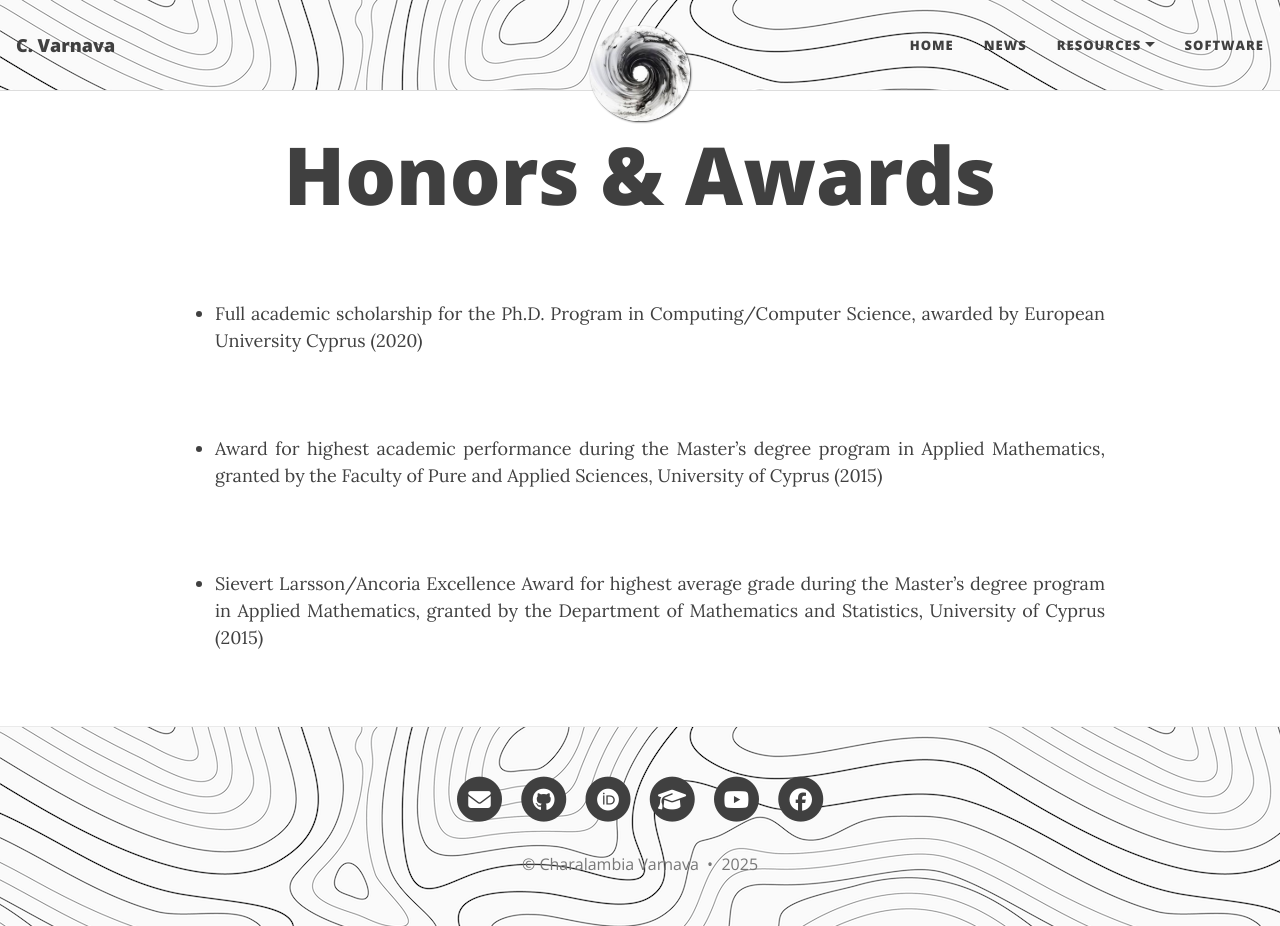
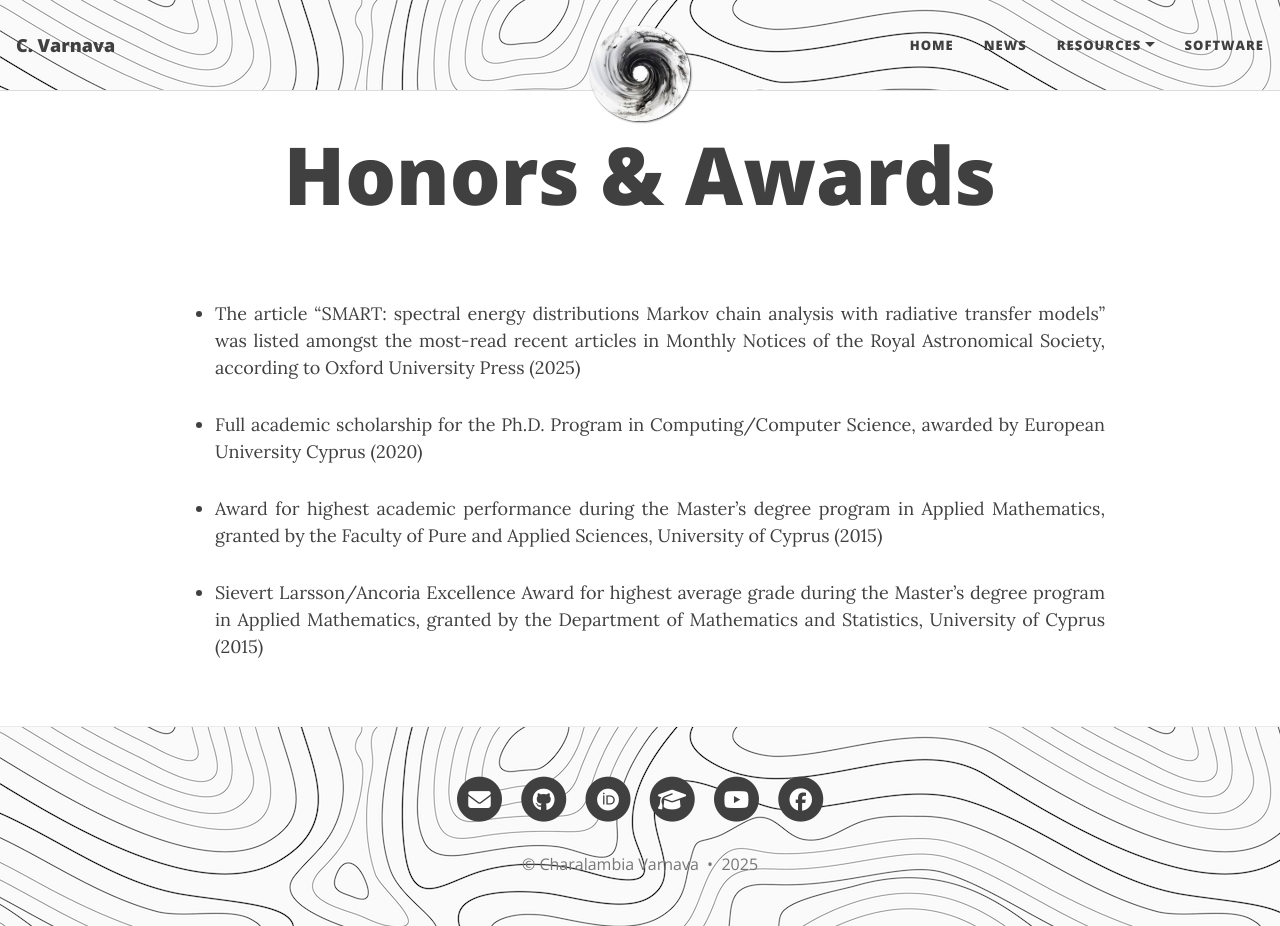
Before and after one commit to ch-var/ch-var.github.io, a Jekyll site: the page built from awards.html, in a window 1280 px wide and 926 px high. Built offline with Jekyll 4.4.1, drawn with Linux system fonts in a browser that asks for light colours.

Commit message:
Update awards.html

```diff
--- a/awards.html
+++ b/awards.html
@@ -23,14 +23,12 @@
 <br>
 <br>
 <ul>
+<li class="responsive-margin">The article “SMART: spectral energy distributions Markov chain analysis with radiative transfer models” was listed amongst the most-read recent articles in Monthly Notices of the Royal Astronomical Society, according to Oxford University Press (2025)</li>
+<p></p>
 <li class="responsive-margin">Full academic scholarship for the Ph.D. Program in Computing/Computer Science, awarded by European University Cyprus (2020)</li>
-<br>
-<br>
-<br>
+<p></p>
 <li class="responsive-margin">Award for highest academic performance during the Master’s degree program in Applied Mathematics, granted by the Faculty of Pure and Applied Sciences, University of Cyprus (2015)</li>
-<br>
-<br>
-<br>
+<p></p>
 <li class="responsive-margin">Sievert Larsson/Ancoria Excellence Award for highest average grade during the Master’s degree program in Applied Mathematics, granted by the Department of Mathematics and Statistics, University of Cyprus (2015)</li>
 </ul>
 
```
